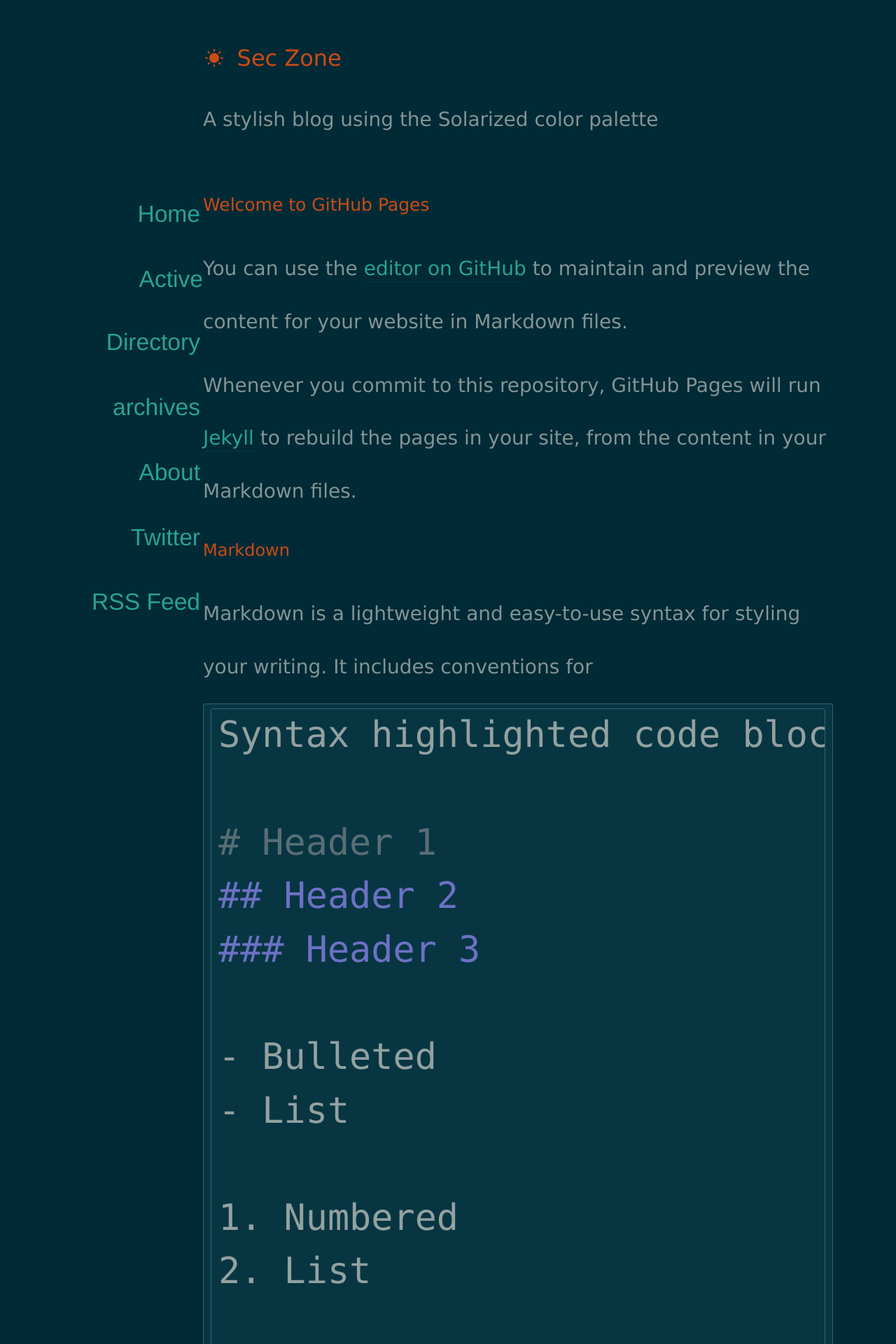
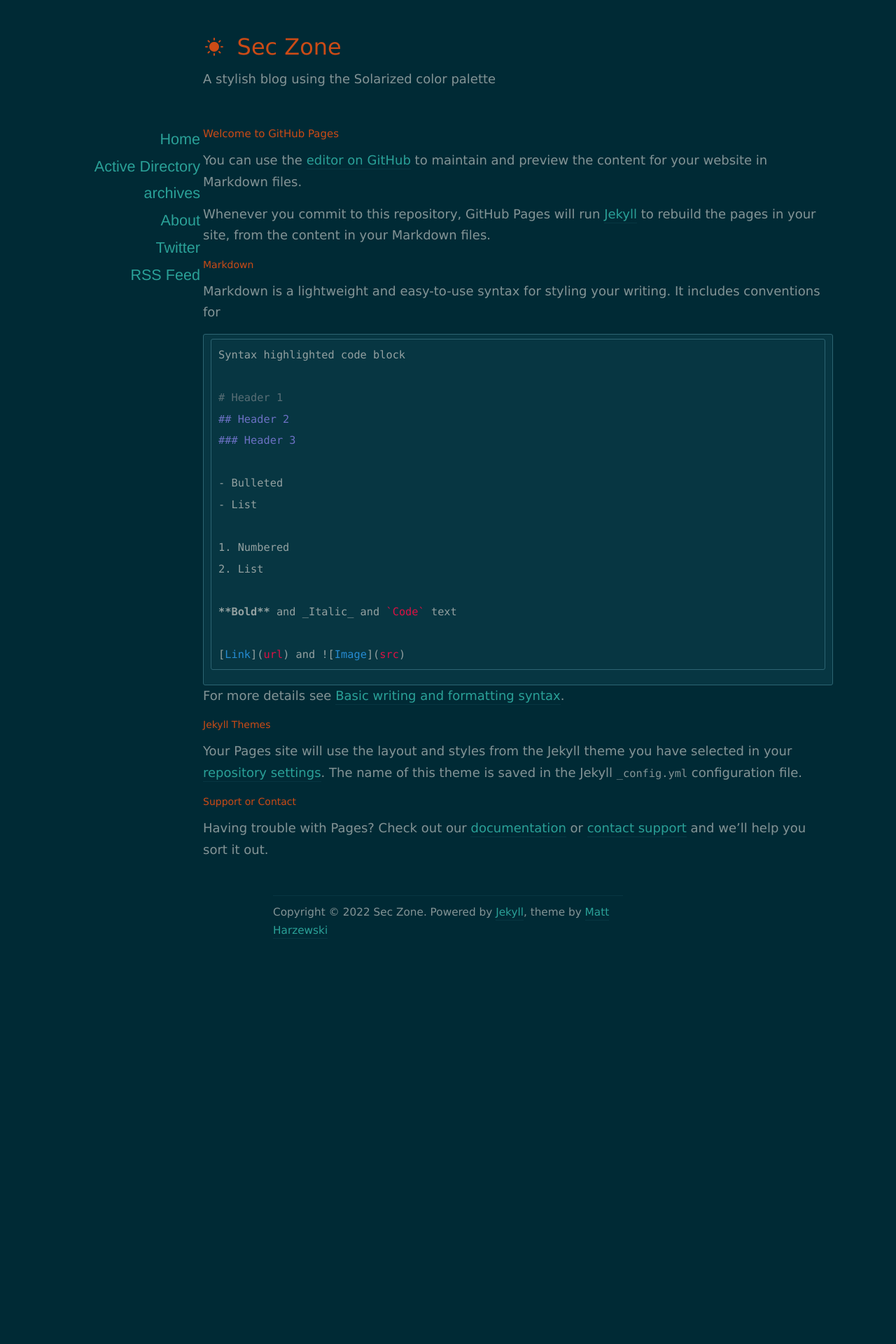
Before and after one commit to SecZone1/seczone1.github.io, a Jekyll site: the page built from index.md, in a window 1280 px wide. Shown: the top 1920 px of the page at 70% size. Built offline with Jekyll 4.4.1, drawn with Linux system fonts in a browser that asks for light colours; nearby versions of some CDN libraries; our own code applies the rules of GitHub Pages for plain Markdown files; the list of posts is cut into pages by our own code; after the commit the page ends 1362 px from its top, so only the background shows below that.

Commit message:
Update style.css

```diff
--- a/assets/css/style.css
+++ b/assets/css/style.css
@@ -33,8 +33,8 @@ table {
 /*** Basics ***/
 body {
 	font-family: Verdana, serif;
-	font-size: 28px;
-	line-height: 2.7;
+	font-size: 18px;
+	line-height: 1.7;
 }
 
 a, a:active, a:visited {
@@ -57,7 +57,7 @@ sup { vertical-align: super; font-size: 0.85em; }
 sub { vertical-align: sub; font-size: 0.85em; }
 
 code {
-    font: 1.85em Monaco, Courier, Monospace;
+    font: 0.85em Monaco, Courier, Monospace;
 }
 
 blockquote {
@@ -77,16 +77,16 @@ acronym, abbr {
 
 
 h1 {
-	font-size: 27px;
-	margin: 0 0 20px 0;
+	font-size: 17px;
+	margin: 0 0 10px 0;
 }
 h2 {
-	font-size: 25px;
-	margin: 0 0 20px 0;
+	font-size: 15px;
+	margin: 0 0 10px 0;
 }
 h3 {
-	font-size: 24px;
-	margin: 0 0 20px 0;
+	font-size: 14px;
+	margin: 0 0 10px 0;
 }
 
 
@@ -110,7 +110,7 @@ h3 {
 /*** Structure ***/
 #page {
 	width: 700px;
-	margin:  auto;
+	margin: 0 auto;
 	position: relative;
 }
 
@@ -120,7 +120,7 @@ h3 {
 }
 #header h1 {
 	font-size: 32px;
-	margin-bottom: 7px;
+	margin-bottom: 4px;
 }
 #header h1 a {
 	border: none;
@@ -163,18 +163,18 @@ h3 {
 
 /*** Posts ***/
 article {
-	margin-bottom: 60px;
+	margin-bottom: 40px;
 }
 
 article h1 {
-	font-size: 27px;
+	font-size: 17px;
 	margin: 0 0 10px 0;
 }
 article h1 a {
 	border: none;
 }
 article h1 a.anchor {
-	margin-left: 11px;
+	margin-left: 8px;
 }
 
 article img {
```
